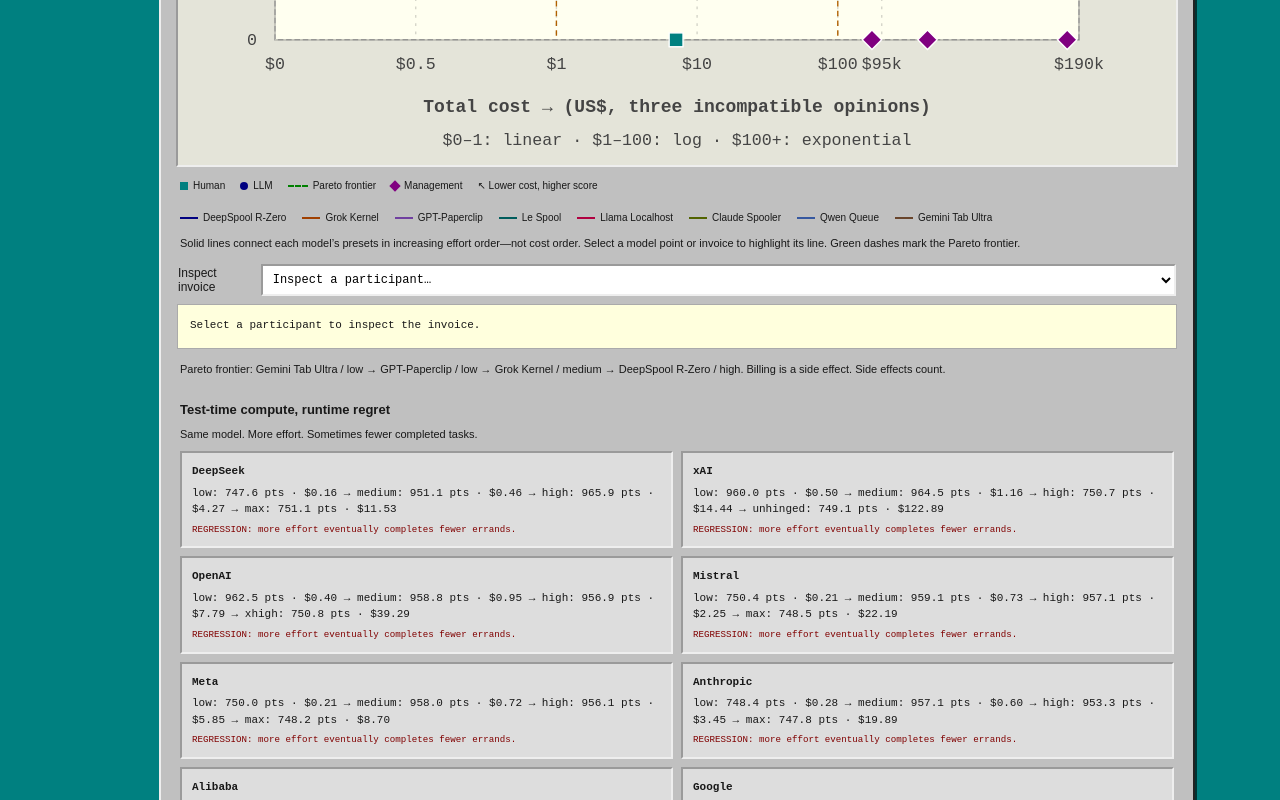
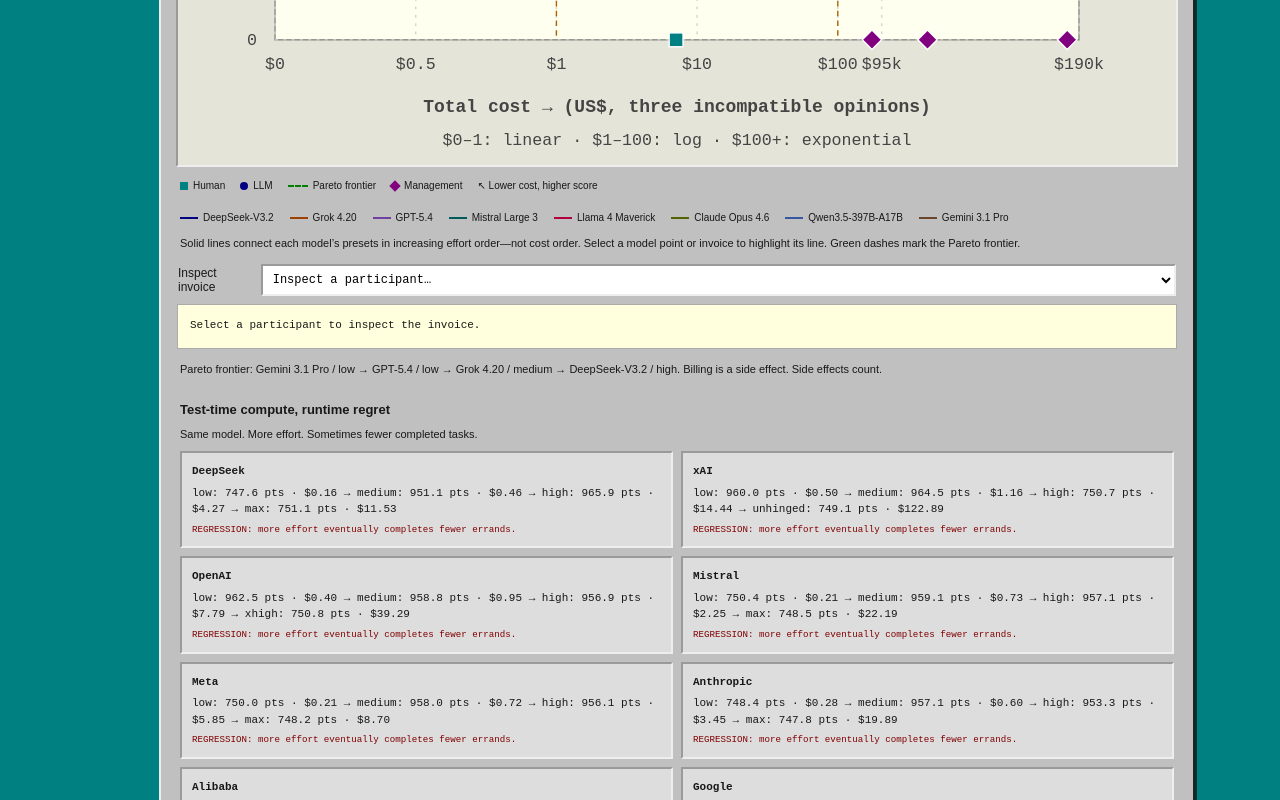
Before and after one commit to andrinr/errand, a website: page site/index.html in a window 1280 px wide. Shown: the part 2000-2800 px from the top of the page. Drawn offline with Linux system fonts and the light colour scheme.

Commit message:
Rename site Computer Use Benchmark and use real model names

```diff
--- a/site/app.js
+++ b/site/app.js
@@ -1,6 +1,6 @@
 const participants = [
   {
-    "name": "GPT-Paperclip / low",
+    "name": "GPT-5.4 / low",
     "company": "OpenAI",
     "effort": "low",
     "type": "model",
@@ -18,7 +18,7 @@ const participants = [
     "consumed": "1 sheet · ink · power"
   },
   {
-    "name": "DeepSpool R-Zero / medium",
+    "name": "DeepSeek-V3.2 / medium",
     "company": "DeepSeek",
     "effort": "medium",
     "type": "model",
@@ -36,7 +36,7 @@ const participants = [
     "consumed": "2 sheets · ink · power"
   },
   {
-    "name": "Grok Kernel / low",
+    "name": "Grok 4.20 / low",
     "company": "xAI",
     "effort": "low",
     "type": "model",
@@ -54,7 +54,7 @@ const participants = [
     "consumed": "1 sheet · ink · power"
   },
   {
-    "name": "Claude Spooler / medium",
+    "name": "Claude Opus 4.6 / medium",
     "company": "Anthropic",
     "effort": "medium",
     "type": "model",
@@ -72,7 +72,7 @@ const participants = [
     "consumed": "1 sheet · ink · power"
   },
   {
-    "name": "Qwen Queue / medium",
+    "name": "Qwen3.5-397B-A17B / medium",
     "company": "Alibaba",
     "effort": "medium",
     "type": "model",
@@ -90,7 +90,7 @@ const participants = [
     "consumed": "2 sheets · ink · power"
   },
   {
-    "name": "Llama Localhost / medium",
+    "name": "Llama 4 Maverick / medium",
     "company": "Meta",
     "effort": "medium",
     "type": "model",
@@ -108,7 +108,7 @@ const participants = [
     "consumed": "2 sheets · ink · power"
   },
   {
-    "name": "Le Spool / medium",
+    "name": "Mistral Large 3 / medium",
     "company": "Mistral",
     "effort": "medium",
     "type": "model",
@@ -126,7 +126,7 @@ const participants = [
     "consumed": "2 sheets · ink · power"
   },
   {
-    "name": "GPT-Paperclip / medium",
+    "name": "GPT-5.4 / medium",
     "company": "OpenAI",
     "effort": "medium",
     "type": "model",
@@ -144,7 +144,7 @@ const participants = [
     "consumed": "2 sheets · ink · power"
   },
   {
-    "name": "Grok Kernel / medium",
+    "name": "Grok 4.20 / medium",
     "company": "xAI",
     "effort": "medium",
     "type": "model",
@@ -162,7 +162,7 @@ const participants = [
     "consumed": "2 sheets · ink · power"
   },
   {
-    "name": "Gemini Tab Ultra / medium",
+    "name": "Gemini 3.1 Pro / medium",
     "company": "Google",
     "effort": "medium",
     "type": "model",
@@ -180,7 +180,7 @@ const participants = [
     "consumed": "2 sheets · ink · power"
   },
   {
-    "name": "Le Spool / high",
+    "name": "Mistral Large 3 / high",
     "company": "Mistral",
     "effort": "high",
     "type": "model",
@@ -198,7 +198,7 @@ const participants = [
     "consumed": "2 sheets · ink · power"
   },
   {
-    "name": "Claude Spooler / high",
+    "name": "Claude Opus 4.6 / high",
     "company": "Anthropic",
     "effort": "high",
     "type": "model",
@@ -216,7 +216,7 @@ const participants = [
     "consumed": "2 sheets · ink · power"
   },
   {
-    "name": "DeepSpool R-Zero / high",
+    "name": "DeepSeek-V3.2 / high",
     "company": "DeepSeek",
     "effort": "high",
     "type": "model",
@@ -234,7 +234,7 @@ const participants = [
     "consumed": "2 sheets · ink · power"
   },
   {
-    "name": "Llama Localhost / high",
+    "name": "Llama 4 Maverick / high",
     "company": "Meta",
     "effort": "high",
     "type": "model",
@@ -252,7 +252,7 @@ const participants = [
     "consumed": "2 sheets · ink · power"
   },
   {
-    "name": "Gemini Tab Ultra / high",
+    "name": "Gemini 3.1 Pro / high",
     "company": "Google",
     "effort": "high",
     "type": "model",
@@ -270,7 +270,7 @@ const participants = [
     "consumed": "1 sheet · ink · power"
   },
   {
-    "name": "GPT-Paperclip / high",
+    "name": "GPT-5.4 / high",
     "company": "OpenAI",
     "effort": "high",
     "type": "model",
@@ -288,7 +288,7 @@ const participants = [
     "consumed": "2 sheets · ink · power"
   },
   {
-    "name": "Qwen Queue / high",
+    "name": "Qwen3.5-397B-A17B / high",
     "company": "Alibaba",
     "effort": "high",
     "type": "model",
@@ -306,7 +306,7 @@ const participants = [
     "consumed": "2 sheets · ink · power"
   },
   {
-    "name": "Gemini Tab Ultra / low",
+    "name": "Gemini 3.1 Pro / low",
     "company": "Google",
     "effort": "low",
     "type": "model",
@@ -324,7 +324,7 @@ const participants = [
     "consumed": "9 sheets · ink · power"
   },
   {
-    "name": "DeepSpool R-Zero / low",
+    "name": "DeepSeek-V3.2 / low",
     "company": "DeepSeek",
     "effort": "low",
     "type": "model",
@@ -342,7 +342,7 @@ const participants = [
     "consumed": "11 sheets · ink · power"
   },
   {
-    "name": "Llama Localhost / low",
+    "name": "Llama 4 Maverick / low",
     "company": "Meta",
     "effort": "low",
     "type": "model",
@@ -360,7 +360,7 @@ const participants = [
     "consumed": "11 sheets · ink · power"
   },
   {
-    "name": "Le Spool / low",
+    "name": "Mistral Large 3 / low",
     "company": "Mistral",
     "effort": "low",
     "type": "model",
@@ -378,7 +378,7 @@ const participants = [
     "consumed": "11 sheets · ink · power"
   },
   {
-    "name": "Qwen Queue / low",
+    "name": "Qwen3.5-397B-A17B / low",
     "company": "Alibaba",
     "effort": "low",
     "type": "model",
@@ -396,7 +396,7 @@ const participants = [
     "consumed": "11 sheets · ink · power"
   },
   {
-    "name": "Claude Spooler / low",
+    "name": "Claude Opus 4.6 / low",
     "company": "Anthropic",
     "effort": "low",
     "type": "model",
@@ -414,7 +414,7 @@ const participants = [
     "consumed": "11 sheets · ink · power"
   },
   {
-    "name": "Llama Localhost / max",
+    "name": "Llama 4 Maverick / max",
     "company": "Meta",
     "effort": "max",
     "type": "model",
@@ -432,7 +432,7 @@ const participants = [
     "consumed": "11 sheets · ink · power"
   },
   {
-    "name": "DeepSpool R-Zero / max",
+    "name": "DeepSeek-V3.2 / max",
     "company": "DeepSeek",
     "effort": "max",
     "type": "model",
@@ -450,7 +450,7 @@ const participants = [
     "consumed": "11 sheets · ink · power"
   },
   {
-    "name": "Grok Kernel / high",
+    "name": "Grok 4.20 / high",
     "company": "xAI",
     "effort": "high",
     "type": "model",
@@ -468,7 +468,7 @@ const participants = [
     "consumed": "11 sheets · ink · power"
   },
   {
-    "name": "Claude Spooler / max",
+    "name": "Claude Opus 4.6 / max",
     "company": "Anthropic",
     "effort": "max",
     "type": "model",
@@ -486,7 +486,7 @@ const participants = [
     "consumed": "9 sheets · ink · power"
   },
   {
-    "name": "Le Spool / max",
+    "name": "Mistral Large 3 / max",
     "company": "Mistral",
     "effort": "max",
     "type": "model",
@@ -504,7 +504,7 @@ const participants = [
     "consumed": "11 sheets · ink · power"
   },
   {
-    "name": "Gemini Tab Ultra / ultra",
+    "name": "Gemini 3.1 Pro / ultra",
     "company": "Google",
     "effort": "ultra",
     "type": "model",
@@ -522,7 +522,7 @@ const participants = [
     "consumed": "11 sheets · ink · power"
   },
   {
-    "name": "Qwen Queue / max",
+    "name": "Qwen3.5-397B-A17B / max",
     "company": "Alibaba",
     "effort": "max",
     "type": "model",
@@ -540,7 +540,7 @@ const participants = [
     "consumed": "11 sheets · ink · power"
   },
   {
-    "name": "GPT-Paperclip / xhigh",
+    "name": "GPT-5.4 / xhigh",
     "company": "OpenAI",
     "effort": "xhigh",
     "type": "model",
@@ -558,7 +558,7 @@ const participants = [
     "consumed": "9 sheets · ink · power"
   },
   {
-    "name": "Grok Kernel / unhinged",
+    "name": "Grok 4.20 / unhinged",
     "company": "xAI",
     "effort": "unhinged",
     "type": "model",
```
Also changed, not shown: site/index.html (+7 -7 lines), tests/games.test.cjs (+3 -3 lines), README.md.
